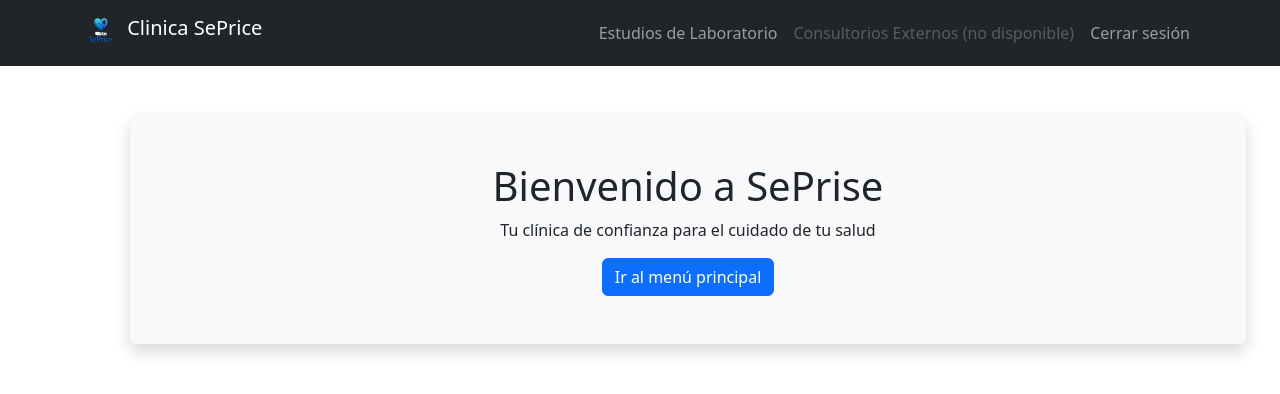
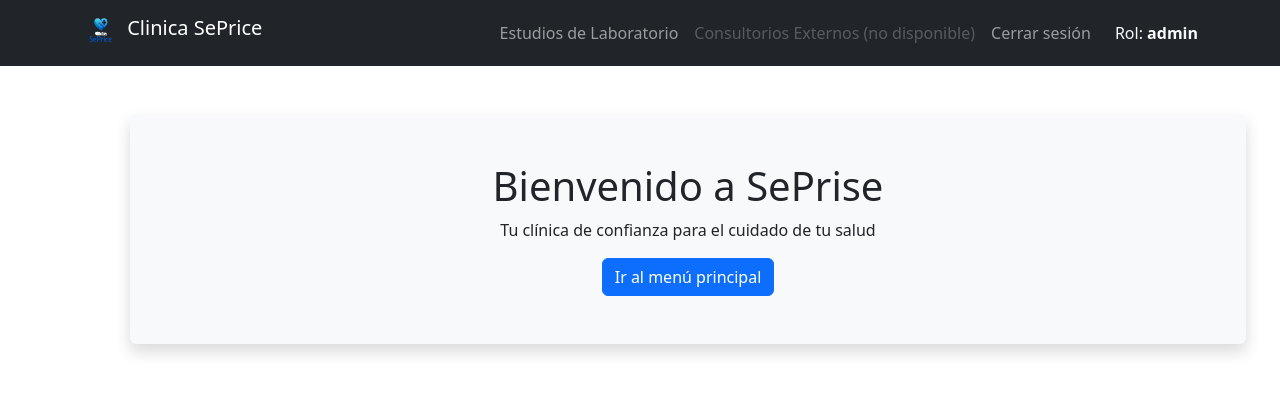
Before and after one commit to fraperrone/ifts29-pp2-proto-front, a React (Vite) app: page /estudios in a window 1280 px wide. Both pictures are taken after a click on the button "Submit". Shown: the top 394 px of the page. Built offline with nearby package versions, Linux system fonts and the light colour scheme.

Commit message:
Rol en navbar

```diff
--- a/src/components/controllers/NavbarComponent.jsx
+++ b/src/components/controllers/NavbarComponent.jsx
@@ -6,14 +6,16 @@ import { Navbar, Nav, Container } from 'react-bootstrap'
 
 const NavbarComponent = () => {
   const navigate = useNavigate()
+  const rol = localStorage.getItem('rol')
 
   const cerrarSesion = () => {
 
     //verficamos si el usuario esta logueado
-    if (!localStorage.getItem('token')) {
+    if (!localStorage.getItem('token') && !localStorage.getItem('rol')) {
       return
     }
     localStorage.removeItem('token')
+    localStorage.removeItem('rol')
     navigate('/login')
   }
 
@@ -37,6 +39,12 @@ const NavbarComponent = () => {
             <Nav.Link href="/consultorios" disabled>Consultorios Externos (no disponible)</Nav.Link>
             <Nav.Link onClick={cerrarSesion}>Cerrar sesión</Nav.Link>
           </Nav>
+          {/* Mostrar rol actual */}
+          {rol && (
+            <span className="text-light ms-3">
+              Rol: <strong>{rol}</strong>
+            </span>
+          )}
         </Navbar.Collapse>
       </Container>
     </Navbar>
--- a/src/components/login/LoginComponent.jsx
+++ b/src/components/login/LoginComponent.jsx
@@ -16,24 +16,31 @@ const LoginComponent = () => {
   const [message, setMessage] = React.useState('')
 
   const navigate = useNavigate()
+
   const handleSubmit = (e) => {
-    e.preventDefault()
-    // aqui iria la logica de autenticacion
+    e.preventDefault();
 
-    if (email === 'admin@example.com' && password === 'password') {
-      localStorage.setItem('token', '1234567890')
+    // aquí iría la lógica de autenticación real
+    if (email === "admin@example.com" && password === "password") {
+      localStorage.setItem("token", "1234567890");
+      localStorage.setItem("rol", "admin");
+    } else if (email === "medico@example.com" && password === "password") {
+      localStorage.setItem("token", "0987654321");
+      localStorage.setItem("rol", "medico");
     } else {
-      // creamos un message box
-      setMessage('Credenciales incorrectas')
-      return
+      // credenciales incorrectas
+      setMessage("Credenciales incorrectas");
+      return;
     }
 
+    // limpiamos el mensaje de error
+    setMessage("");
 
-    // limpiamos el mensaje de error
-    setMessage('')
+    // redirigimos al home
+    navigate("/");
+  };
 
-    navigate('/')
-  }
+
   return (
     <div className="container d-flex justify-content-center align-items-center flex-column">
       {/* hacemos el login con Card */}
--- a/src/pages/principal/EstudiosPage.jsx
+++ b/src/pages/principal/EstudiosPage.jsx
@@ -11,8 +11,11 @@ import { useNavigate } from 'react-router-dom'
 
 const EstudiosPage = () => {
   // generamos el rol
-  const [rol, setRol] = useState('superusuario') // por defecto administrativo, medico, superusuario
+  //const [rol, setRol] = useState('superusuario') // por defecto administrativo, medico, superusuario
+
+  const rol = localStorage.getItem('rol')
   const navigate = useNavigate()
+
 
   // ir a registrar paciente
   const irARegistrarPaciente = () => {
@@ -61,7 +64,7 @@ const EstudiosPage = () => {
       <h2>Menu principal</h2>
 
       {/* agregamos bloque para seleccionar rol */}
-      <div className="mb-3">
+      {/* <div className="mb-3">
         <label htmlFor="rol" className="form-label">Seleccionar rol:</label>
         <select
           className="form-select"
@@ -73,10 +76,10 @@ const EstudiosPage = () => {
           <option value="medico">Médico</option>
           <option value="superusuario">Superusuario</option>
         </select>
-      </div>
+      </div> */}
 
       {/* generamos bloque para administrativo para las tarjetas */}
-      {(rol === 'administrativo' || rol === 'superusuario') && (
+      {(rol === 'admin' || rol === 'superusuario') && (
         <div>
           <Card className="my-5">
             <Card.Header>Atención</Card.Header>
```
